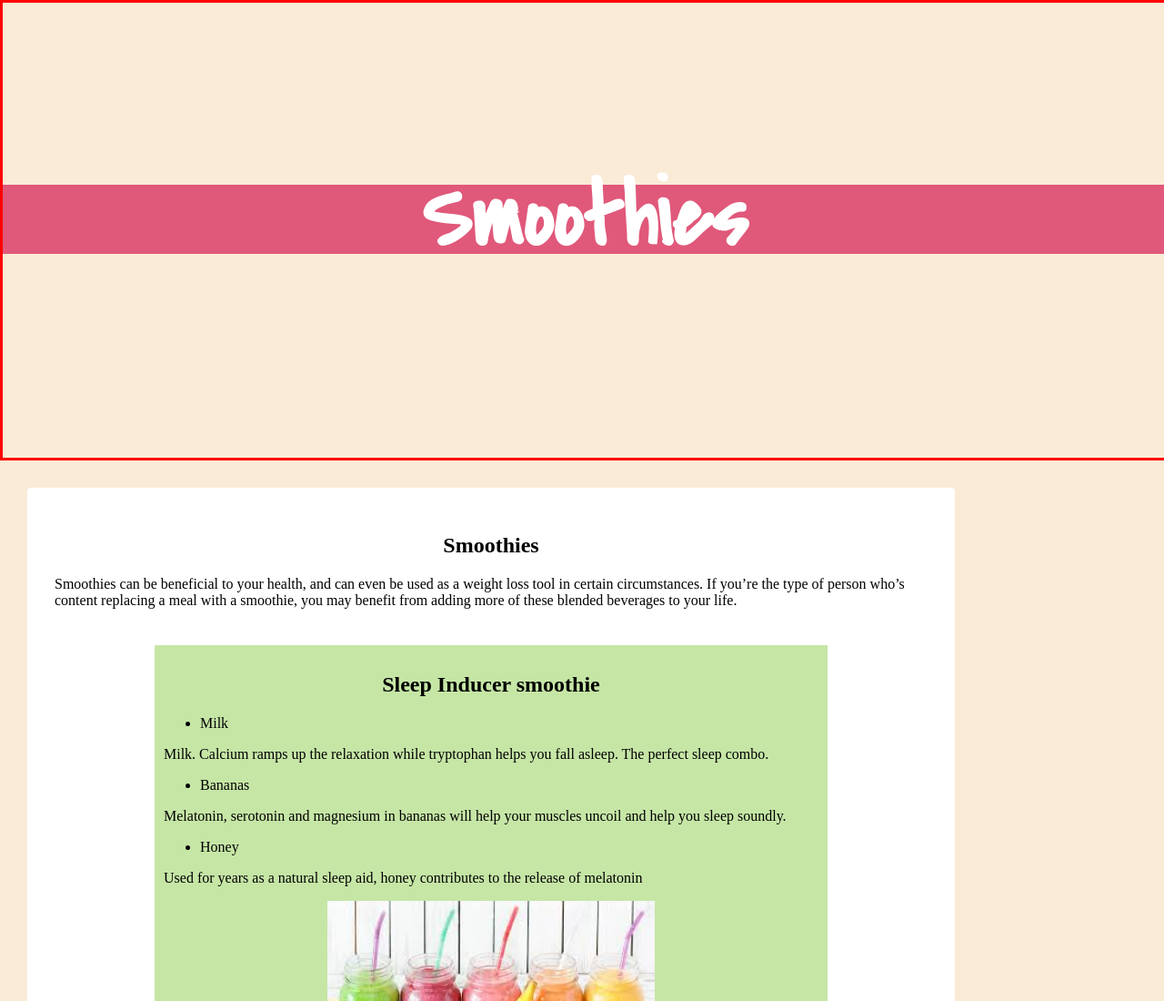
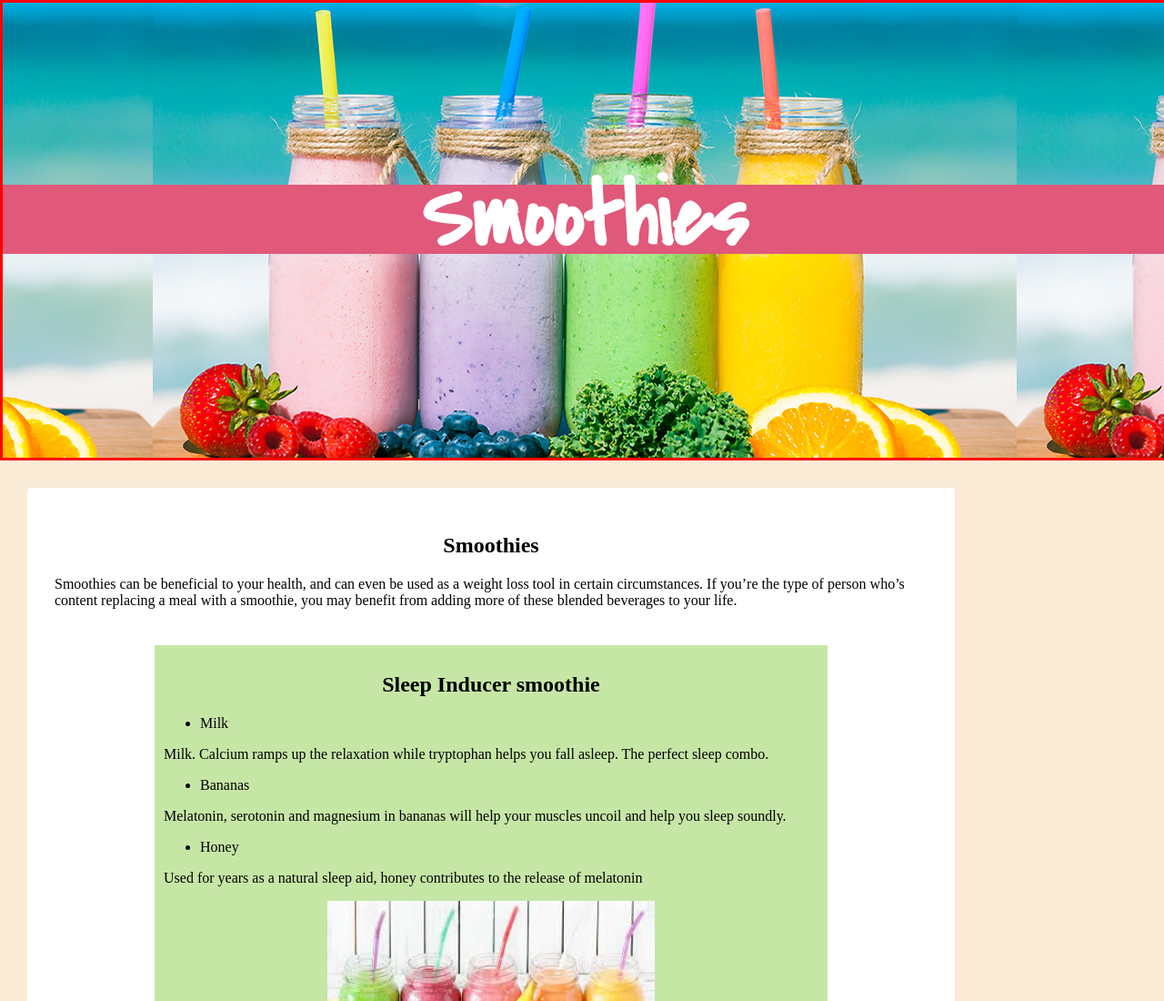
Before and after one commit to shahadsidek/Landpage-Design-smoothies, a plain HTML site: page index.html in a window 1280 px wide. Shown: the top 1100 px of the page at 91% size. Drawn offline with Linux system fonts and the light colour scheme; files whose address does not match are found by name.

Commit message:
Update styles.css

```diff
--- a/styles.css
+++ b/styles.css
@@ -6,7 +6,7 @@ body{
 .header{
     margin: 0px;
     padding:0px;
-    background-image: url(./images/IBCSmoothies.jpeg);
+    background-image: url(./IBCSmoothies.jpeg);
     width:100%;
     height:500px;
     background-position: center center; /*this makes the image center by center*/
```
